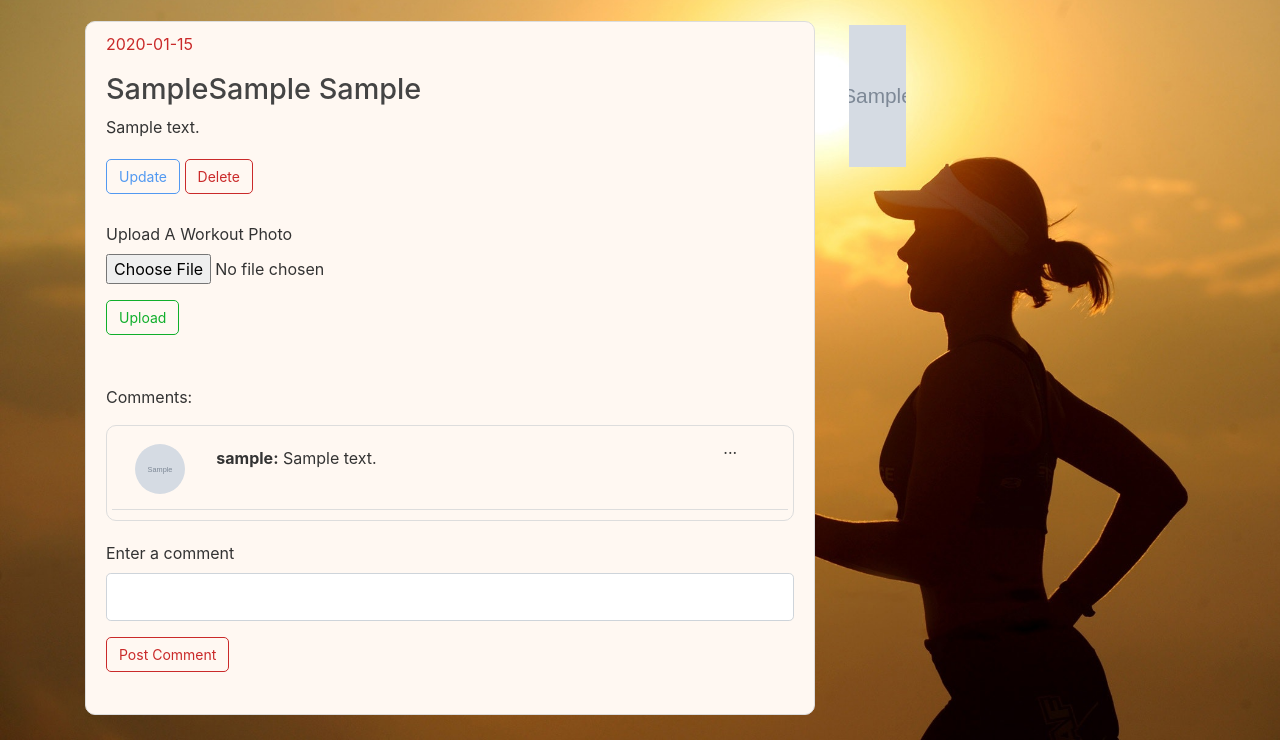
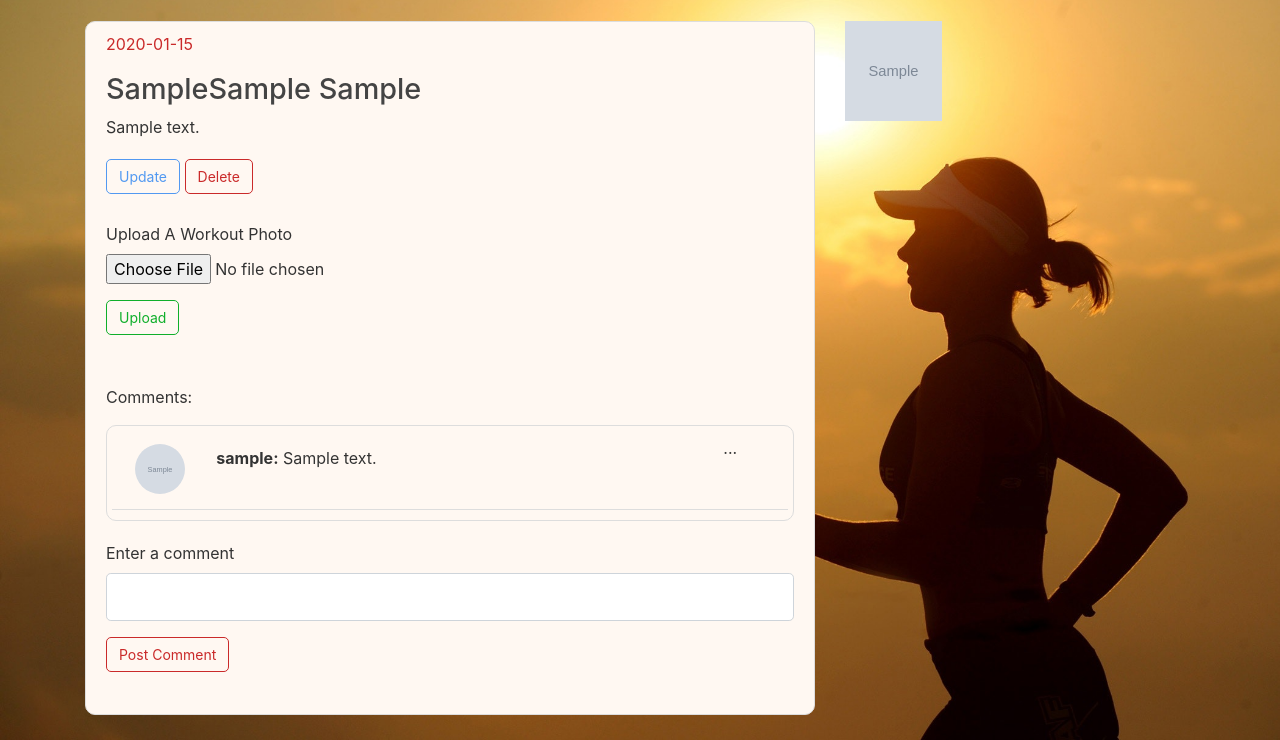
Before and after one commit to Code-Institute-Submissions/flask-training-calendar, a Flask app: page /workout/1 in a window 1280 px wide. Shown: the part 60-800 px from the top of the page. Run offline with Flask 2, Linux system fonts and the light colour scheme; a user stored in the database is signed in; tables that the repository leaves empty hold one stand-in row (values such as "Sample post"); grey boxes marked "Sample" are stand-in pictures; some libraries are stand-ins or nearby versions.

Commit message:
Route refactoring, photo gallery cleanup & allowing workout owners to delete any comments on their workout

```diff
--- a/flasktrainingcalendar/models.py
+++ b/flasktrainingcalendar/models.py
@@ -74,6 +74,7 @@ class Workout(db.Model):
     description = db.Column(db.Text)
     completed = db.Column(db.Boolean, default=False, nullable=False)
     user_id = db.Column(db.Integer, db.ForeignKey('user.id'), nullable=False)
+    comments = db.relationship('Comment', backref='workout', lazy=True)
 
     def __repr__(self):
         return 'Workout id: {0}, description: {1}{2}{3}, completed: {4}'.format(self.id, self.workout_distance, self.distance_unit, self.workout_type, self.completed)
--- a/flasktrainingcalendar/routes.py
+++ b/flasktrainingcalendar/routes.py
@@ -237,13 +237,13 @@ def delete_workout(workout_id):
 @login_required
 def delete_comment(comment_id, workout_id):
     comment = Comment.query.get_or_404(comment_id)
-    if comment.author.id != current_user.id:
+    if comment.author.id == current_user.id or comment.workout.user_id == current_user.id:
+        db.session.delete(comment)
+        db.session.commit()
+        flash("Your comment has been deleted", "success")
+        return redirect(url_for('workout', workout_id=workout_id))
+    else:
         abort(403)
-    db.session.delete(comment)
-    db.session.commit()
-    flash("Your comment has been deleted", "success")
-    return redirect(url_for('workout', workout_id=workout_id))
-
 
 def send_reset_email(user):
     token = user.get_reset_token()
--- a/flasktrainingcalendar/static/main.css
+++ b/flasktrainingcalendar/static/main.css
@@ -286,11 +286,19 @@ a.workout-title:hover {
   padding-top: 10px;
 }
 
+.photo-container{
+  width: 100%;
+}
+
 .workout-img{
-  margin-bottom: 5px;
-  height: 150px !important;
-  background-color: inherit;
-  border: none;
+  width: 100%;
+  height: 100px;
+  margin-bottom: 10px;
+  transition: all .2s ease-in-out;
+}
+
+.workout-img:hover {
+  transform: scale(1.05);
 }
 
 .motivation{
--- a/flasktrainingcalendar/templates/reset_token.html
+++ b/flasktrainingcalendar/templates/reset_token.html
@@ -1,6 +1,8 @@
 {% extends "layout.html" %}
 {% block content %}
-    <div class="content-section">
+    <div class="row">
+        <div class="col-md-8">
+            <div class="content-section single-info">
                 <form method="POST" action="">
                     {{form.hidden_tag()}}
                     <fieldset class="form-group">
@@ -37,4 +39,6 @@
                     </div>
                 </form>
             </div>
+        </div>
+    </div>
 {% endblock content %}
--- a/flasktrainingcalendar/templates/workout.html
+++ b/flasktrainingcalendar/templates/workout.html
@@ -1,7 +1,7 @@
 {% extends "layout.html" %}
 {% block content %}
     <div class="row">
-        <div class="col-md-8">
+        <div class="col-12 col-md-8">
             <article class="media single-info">
                 <div class="media-body">
                     <div>
@@ -51,11 +51,13 @@
                                             <p class="comment"><strong>{{comment.author.username}}:</strong> {{comment.text}}</p>
                                         </div>
                                     </div>
-                                    {% if current_user.id == comment.author.id%}
+                                    {% if current_user.id == comment.author.id or current_user.id == workout.author.id%}
                                         <div class="col-1 pl-5 comment-options">
                                             <span>...</span>
                                             <div class="dropdown-options">
-                                                <a class="btn-small light mt-1 mb-1" href="{{url_for('workout', workout_id=workout.id, comment_id=comment.id)}}">Edit</a>
+                                                {% if current_user.id == comment.author.id %}
+                                                    <a class="btn-small light mt-1 mb-1" href="{{url_for('workout', workout_id=workout.id, comment_id=comment.id)}}">Edit</a>
+                                                {% endif %}
                                                 <form action="{{ url_for('delete_comment', comment_id=comment.id, workout_id=workout.id )}}" method="POST" class="inline">
                                                     <input type="submit" class="btn-small" value="Delete"/>
                                                 </form>
@@ -116,13 +118,15 @@
             </article>
         </div>
 
-        <div class="col-md-4">
+        <div class="col-12 col-md-4">
             <div class="row">
                 {% for photo in photos %}
-                    <div class="col-lg-3 col-sm-6" style="text-align:center">
-                        <a href="{{url_for('static', filename='workout_pics/' + photo.image_file)}}" data-lightbox="img-gallery">
-                            <img src="{{url_for('static', filename='workout_pics/' + photo.image_file)}}" width="200"  class="img-thumbnail workout-img"></img>
-                        </a>
+                    <div class="col-md-4 col-6">
+                        <div class="photo-container">
+                            <a href="{{url_for('static', filename='workout_pics/' + photo.image_file)}}" data-lightbox="img-gallery">
+                                <img src="{{url_for('static', filename='workout_pics/' + photo.image_file)}}" class="workout-img"></img>
+                            </a>
+                        </div>
                     </div>
                     <div class="clearfix"></div>
                 {% endfor %}
```
Lines whose indentation alone changed are shown as unchanged.
